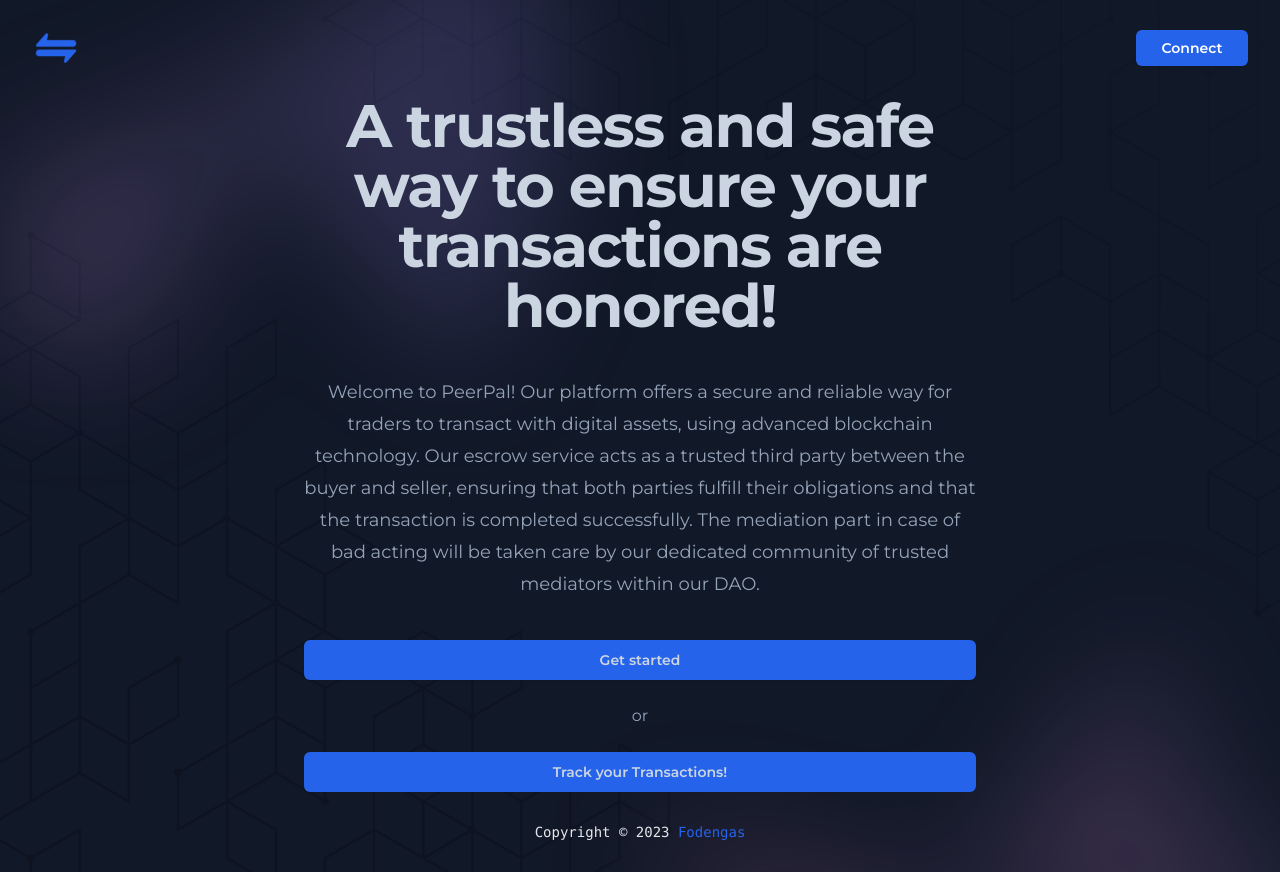
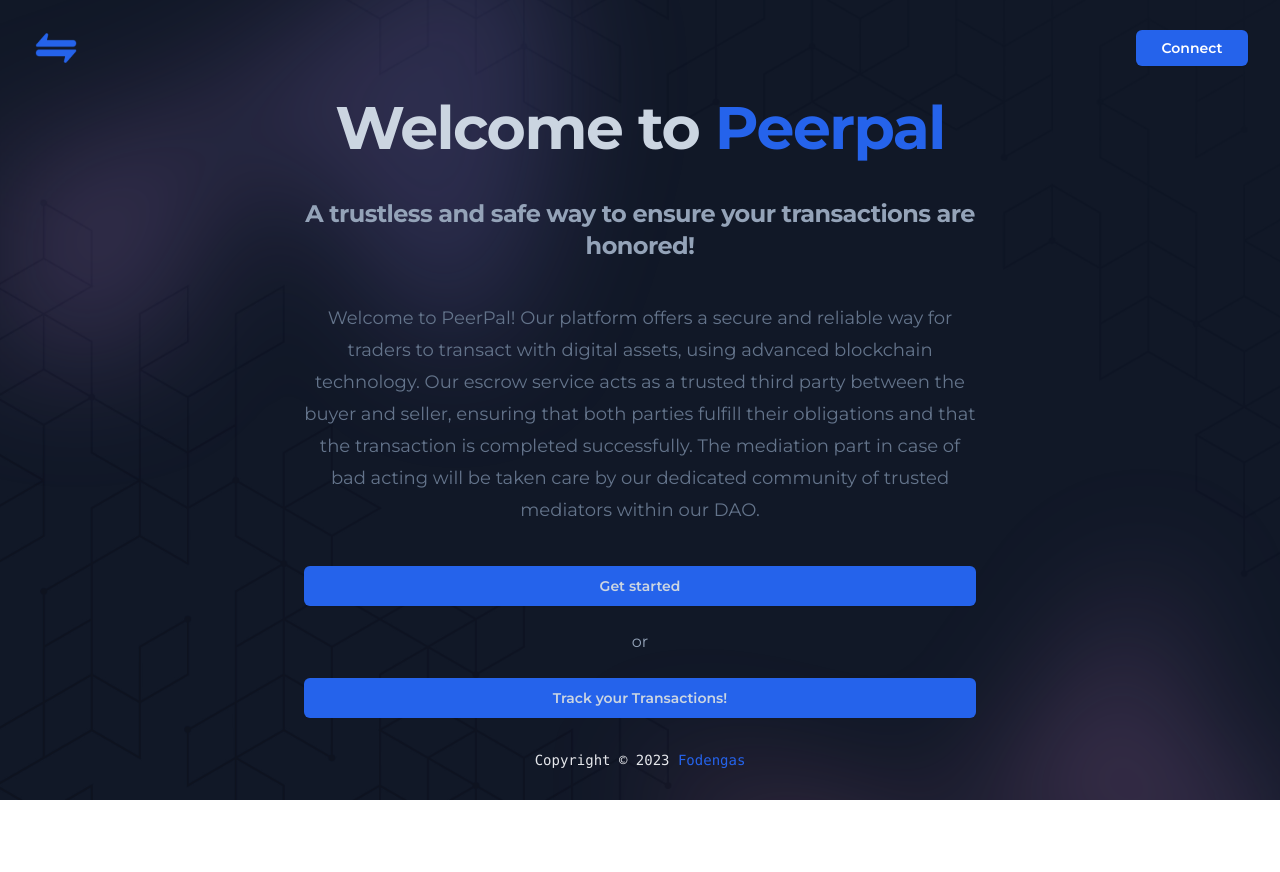
Before and after one commit to aschenkuttel/peerpal, a React (Create React App) app: page / in a window 1280 px wide. After the commit the page ends 800 px from the top, so only its background shows below. Built offline with nearby package versions, Linux system fonts and the light colour scheme.

Commit message:
Title Landing Page

```diff
--- a/src/pages/Landing.js
+++ b/src/pages/Landing.js
@@ -4,12 +4,16 @@ import Page from "../components/Page"
 export default function Landing() {
     return (
         <Page>
+
             <div className="mx-auto max-w-2xl">
                 <div className="text-center">
-                    <h1 className="text-4xl font-bold tracking-tight text-slate-300 sm:text-6xl">
+                <h1 className="text-4xl font-bold tracking-tight text-slate-300 sm:text-6xl">
+                        Welcome to <span className='text-blue-600'>Peerpal</span>
+                    </h1>
+                    <h1 className="mt-10 text-4xl font-bold tracking-tight text-slate-400 sm:text-2xl">
                         A trustless and safe way to ensure your transactions are honored!
                     </h1>
-                    <p className="mt-10 text-lg leading-8 text-slate-400">
+                    <p className="mt-10 text-lg leading-8 text-slate-500">
                         Welcome to PeerPal! Our platform offers a secure and reliable way for traders to transact
                         with digital assets, using advanced blockchain technology. Our escrow service acts as a
                         trusted third party between the buyer and seller, ensuring that both parties fulfill their
```
